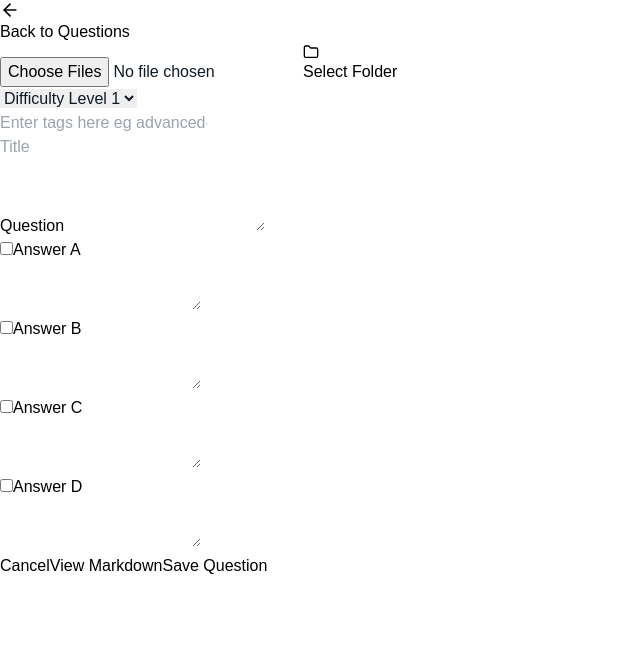
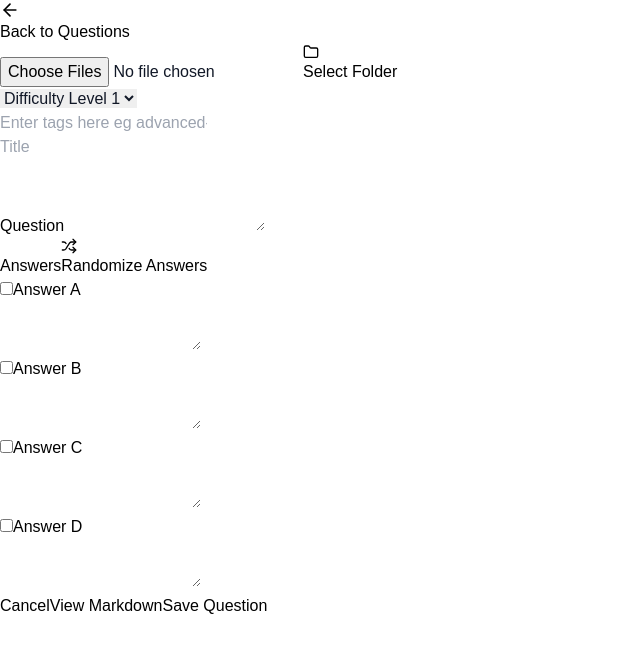
Before and after one commit to NeemaMwende/VisualEditor, a Next.js app: page /questioneditor in a window 1280 px wide. Shown: the top 652 px of the page, without its empty margins (0-640 px from the left). Built offline with nearby package versions, Linux system fonts and the light colour scheme.

Commit message:
added randomize button

```diff
--- a/src/app/questioneditor/components/QuestionEditor.tsx
+++ b/src/app/questioneditor/components/QuestionEditor.tsx
@@ -1,6 +1,6 @@
 "use client"
 import React, { useState, useEffect, useMemo, useRef } from 'react';
-import { FileText, Folder, ChevronRight, ChevronDown, ArrowLeft,  } from 'lucide-react';
+import { FileText, Folder, ChevronRight, ChevronDown, ArrowLeft, Shuffle } from 'lucide-react';
 import {
   generateMarkdown,
   parseMarkdownContent,
@@ -79,6 +79,20 @@ const QuestionEditor: React.FC<QuestionEditorProps> = ({
   const [markdowns, setMarkdowns] = useState<MarkdownData[]>([]);
   const [title, setTitle] = useState(initialData?.title || '');
 
+  const randomizeAnswers = () => {
+    setAnswers(prevAnswers => {
+      // Create a copy of the answers array
+      const shuffledAnswers = [...prevAnswers];
+
+      // Fisher-Yates shuffle algorithm
+      for (let i = shuffledAnswers.length - 1; i > 0; i--) {
+        const j = Math.floor(Math.random() * (i + 1));
+        [shuffledAnswers[i], shuffledAnswers[j]] = [shuffledAnswers[j], shuffledAnswers[i]];
+      }
+
+      return shuffledAnswers;
+    });
+  };
 
   const currentMarkdown = useMemo(() => {
     return generateMarkdown({
@@ -449,6 +463,21 @@ const QuestionEditor: React.FC<QuestionEditorProps> = ({
                 />
               </div>
 
+              {!showMarkdown && (
+          <>
+            <div className="flex justify-between items-center mb-4">
+              <label className="block text-gray-700 text-sm font-bold">
+                Answers
+              </label>
+              <button
+                onClick={randomizeAnswers}
+                className="flex items-center gap-2 px-3 py-1 text-sm text-gray-600 bg-gray-100 rounded-md hover:bg-gray-200 transition-colors"
+              >
+                <Shuffle size={16} />
+                Randomize Answers
+              </button>
+            </div>
+
             <div className="grid grid-cols-1 md:grid-cols-2 gap-4 mb-6">
               {answers.map((answer, index) => (
                 <div key={answer.id} className="relative">
@@ -482,6 +511,8 @@ const QuestionEditor: React.FC<QuestionEditorProps> = ({
                 </div>
               ))}
             </div>
+          </>
+        )}
             </>
           )}
         </div>
```
Lines whose indentation alone changed are shown as unchanged.
